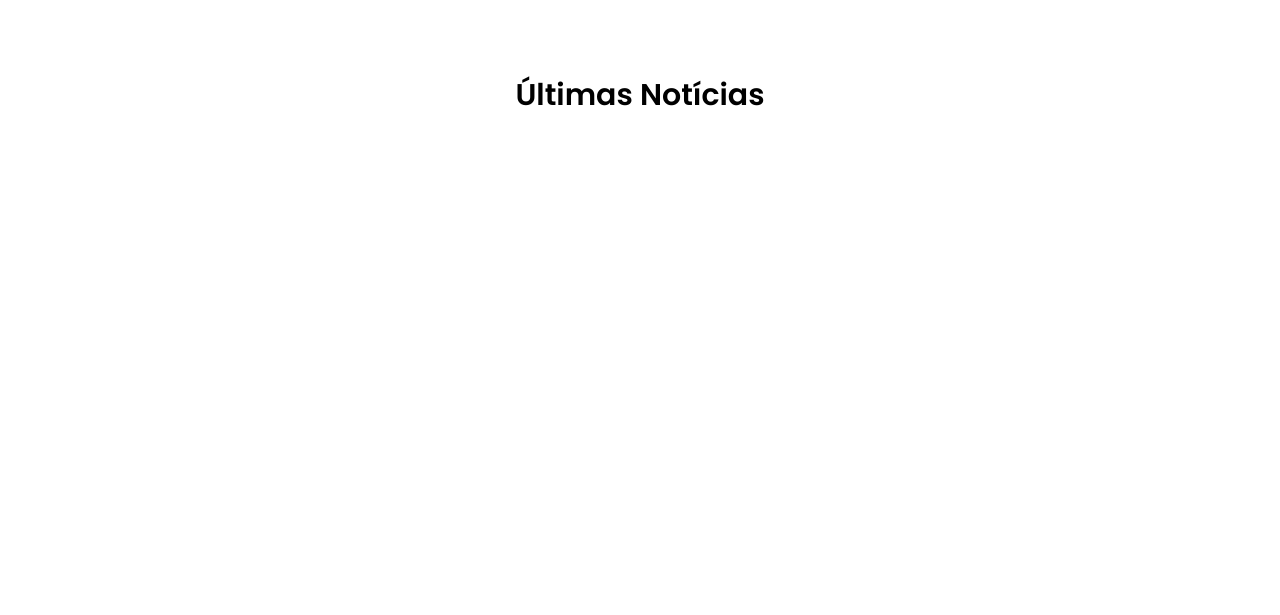
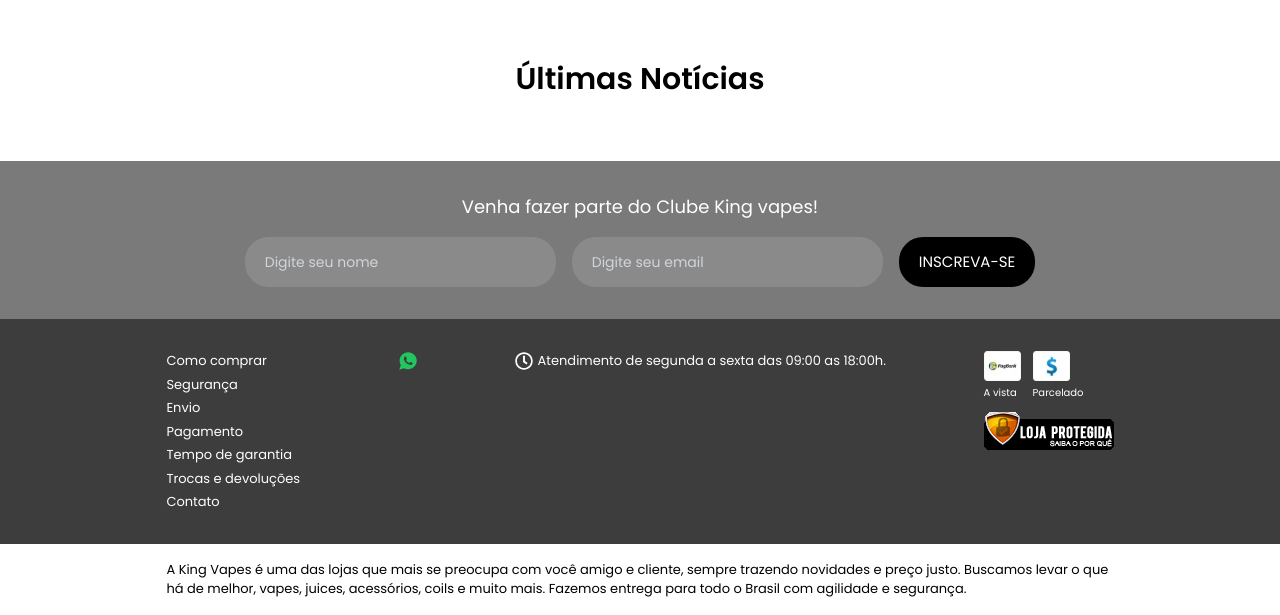
Before and after one commit to eduardop1p/store-vape, a Next.js app: page / in a window 1280 px wide. Shown: the part 1017-1632 px from the top of the page. Before the commit the page ends 1210 px from the top, so only its background shows below. Built offline with nearby package versions, Linux system fonts and the light colour scheme; no server answers.

Commit message:
adcionando footer sem autenticação

```diff
--- /dev/null
+++ b/src/components/footer/footerNoAuth/form/index.tsx
@@ -0,0 +1,62 @@
+'use client';
+
+import { useForm, SubmitHandler } from 'react-hook-form';
+import { zodResolver } from '@hookform/resolvers/zod';
+import z from 'zod';
+
+const zodSchema = z.object({
+  name: z.string().min(1, 'Campo obrigatório'),
+  email: z.string().email('Email inválido'),
+});
+
+type BodyType = z.infer<typeof zodSchema>;
+
+export default function FormFooterNoAuth() {
+  const {
+    register,
+    formState: { errors },
+    handleSubmit,
+  } = useForm<BodyType>({
+    resolver: zodResolver(zodSchema),
+  });
+
+  const handleFormSubmit: SubmitHandler<BodyType> = async body => {
+    console.log(body);
+    // back-end
+  };
+
+  return (
+    <form onSubmit={handleSubmit(handleFormSubmit)} className="flex gap-4">
+      <div className="flex flex-col gap-1">
+        <input
+          type="text"
+          id="name"
+          placeholder="Digite seu nome"
+          {...register('name')}
+          className="hover:bg-00000025 focus:bg-primary focus:text-secudary transition-colors duration-150 text-sm font-normal text-primary bg-ffffff1F h-[50px] rounded-3xl px-5 placeholder:text-gray-300"
+        />
+        {errors.name && <ErrorMsg msg={errors.name.message} />}
+      </div>
+      <div className="flex flex-col gap-1">
+        <input
+          type="text"
+          id="email"
+          placeholder="Digite seu email"
+          {...register('email')}
+          className="hover:bg-00000025 focus:bg-primary focus:text-secudary transition-colors duration-150 text-sm font-normal text-primary bg-ffffff1F h-[50px] rounded-3xl px-5 placeholder:text-gray-300"
+        />
+        {errors.email && <ErrorMsg msg={errors.email.message} />}
+      </div>
+      <button
+        type="submit"
+        className="text-primary bg-secudary font-normal text-[15px] h-[50px] px-5 rounded-3xl hover:scale-105 hover:bg-gray-800 transition-all duration-300"
+      >
+        INSCREVA-SE
+      </button>
+    </form>
+  );
+}
+
+const ErrorMsg = ({ msg }: { msg: string | undefined }) => {
+  return <span className="ml-1 text-xs font-normal text-red-600">{msg}</span>;
+};
--- a/src/components/footer/footerNoAuth/index.tsx
+++ b/src/components/footer/footerNoAuth/index.tsx
@@ -1,11 +1,123 @@
+import Link from 'next/link';
+import { IoLogoWhatsapp } from 'react-icons/io';
+import { FaRegClock } from 'react-icons/fa';
+import Image from 'next/image';
+
+import FormFooterNoAuth from './form';
+
 export default function FooterNoAuth() {
   return (
     <div className="flex flex-col">
-      <div className="py-20 w-full">
+      <div className="py-16 w-full">
         <h1 className="text-3xl font-semibold text-secudary text-center">
           Últimas Notícias
         </h1>
       </div>
+      <div className="w-full bg-7a7a7a justify-center items-center py-8 flex flex-col gap-4">
+        <h2 className="text-lg font-normal text-primary">
+          Venha fazer parte do Clube King vapes!
+        </h2>
+        <FormFooterNoAuth />
+      </div>
+      <div className="bg-3d3d3d px-12 py-8">
+        <div className=" w-[80%]  mx-auto flex justify-between gap-4">
+          <div className="flex flex-col gap-1">
+            <Link
+              href="/como-comprar"
+              className="text-[13px] font-normal text-primary hover:underline hover:text-blue-400 transition-all duration-150"
+            >
+              Como comprar
+            </Link>
+            <Link
+              href="/seguranca"
+              className="text-[13px] font-normal text-primary hover:underline hover:text-blue-400 transition-all duration-150"
+            >
+              Segurança
+            </Link>
+            <Link
+              href="/envio"
+              className="text-[13px] font-normal text-primary hover:underline hover:text-blue-400 transition-all duration-150"
+            >
+              Envio
+            </Link>
+            <Link
+              href="/pagamento"
+              className="text-[13px] font-normal text-primary hover:underline hover:text-blue-400 transition-all duration-150"
+            >
+              Pagamento
+            </Link>
+            <Link
+              href="/tempo-garantia"
+              className="text-[13px] font-normal text-primary hover:underline hover:text-blue-400 transition-all duration-150"
+            >
+              Tempo de garantia
+            </Link>
+            <Link
+              href="/trocas-devolucoes"
+              className="text-[13px] font-normal text-primary hover:underline hover:text-blue-400 transition-all duration-150"
+            >
+              Trocas e devoluções
+            </Link>
+            <Link
+              href="/contato"
+              className="text-[13px] font-normal text-primary hover:underline hover:text-blue-400 transition-all duration-150"
+            >
+              Contato
+            </Link>
+          </div>
+          <Link
+            href={`https://api.whatsapp.com/send?phone=${process.env.NEXT_PUBLIC_WHATSAPP_NUMBER}`}
+            className="flex gap-1 h-fit items-center text-[13px] font-normal text-primary hover:underline hover:text-blue-400 transition-all duration-150"
+          >
+            <IoLogoWhatsapp size={20} className="fill-green-500" />
+            {process.env.NEXT_PUBLIC_WHATSAPP_NUMBER}
+          </Link>
+          <div className="flex gap-1 items-center h-fit">
+            <FaRegClock fill="#fff" size={18} />
+            <p className="text-[13px] font-normal text-primary">
+              Atendimento de segunda a sexta das 09:00 as 18:00h.
+            </p>
+          </div>
+          <div className="flex flex-col gap-3">
+            <div className="flex gap-3">
+              <div className="flex flex-col gap-1 items-start">
+                <Image
+                  alt="pag_peqpagseguro"
+                  src="/assets/imgs/pag_peqpagseguro.png"
+                  width={37}
+                  height={40}
+                />
+                <p className="text-[10px] font-normal text-primary">A vista</p>
+              </div>
+              <div className="flex flex-col gap-1 items-start">
+                <Image
+                  alt="pag_peqbase"
+                  src="/assets/imgs/pag_peqbase.png"
+                  width={37}
+                  height={40}
+                />
+                <p className="text-[10px] font-normal text-primary">
+                  Parcelado
+                </p>
+              </div>
+            </div>
+            <Image
+              alt="selo_lojaprotegida"
+              src="/assets/imgs/selo_lojaprotegida.gif"
+              width={130}
+              height={40}
+            />
+          </div>
+        </div>
+      </div>
+      <div className="bg-primary px-12 py-4">
+        <p className="w-[80%] mx-auto text-left text-[13px] font-normal text-secudary">
+          A King Vapes é uma das lojas que mais se preocupa com você amigo e
+          cliente, sempre trazendo novidades e preço justo. Buscamos levar o que
+          há de melhor, vapes, juices, acessórios, coils e muito mais. Fazemos
+          entrega para todo o Brasil com agilidade e segurança.
+        </p>
+      </div>
     </div>
   );
 }
--- a/tailwind.config.ts
+++ b/tailwind.config.ts
@@ -27,6 +27,7 @@ const config: Config = {
         '0000001F': '#0000001F',
         efefef: '#efefef',
         '0006': '#0006',
+        '7a7a7a': '#7a7a7a',
       },
     },
   },
```
